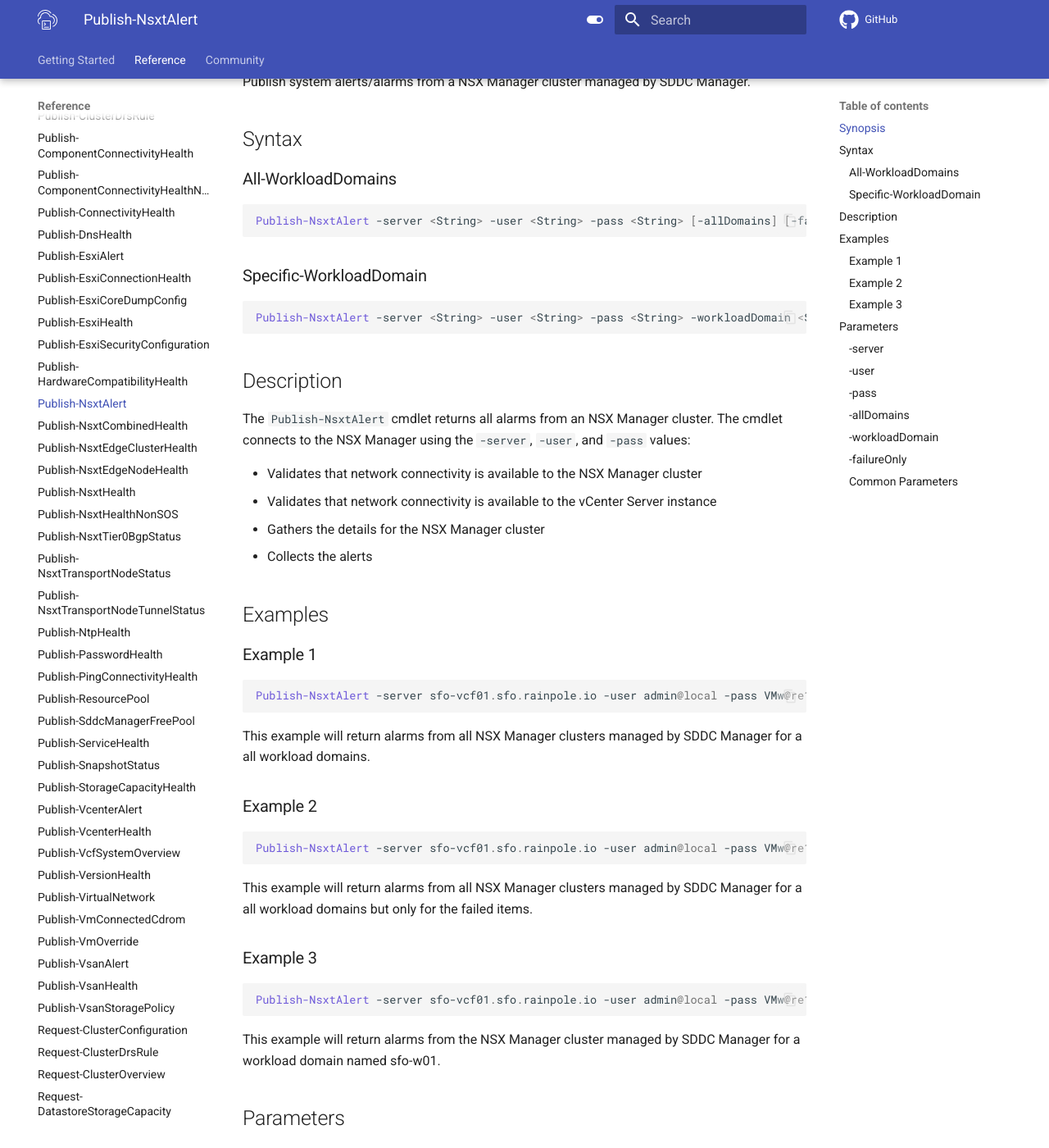
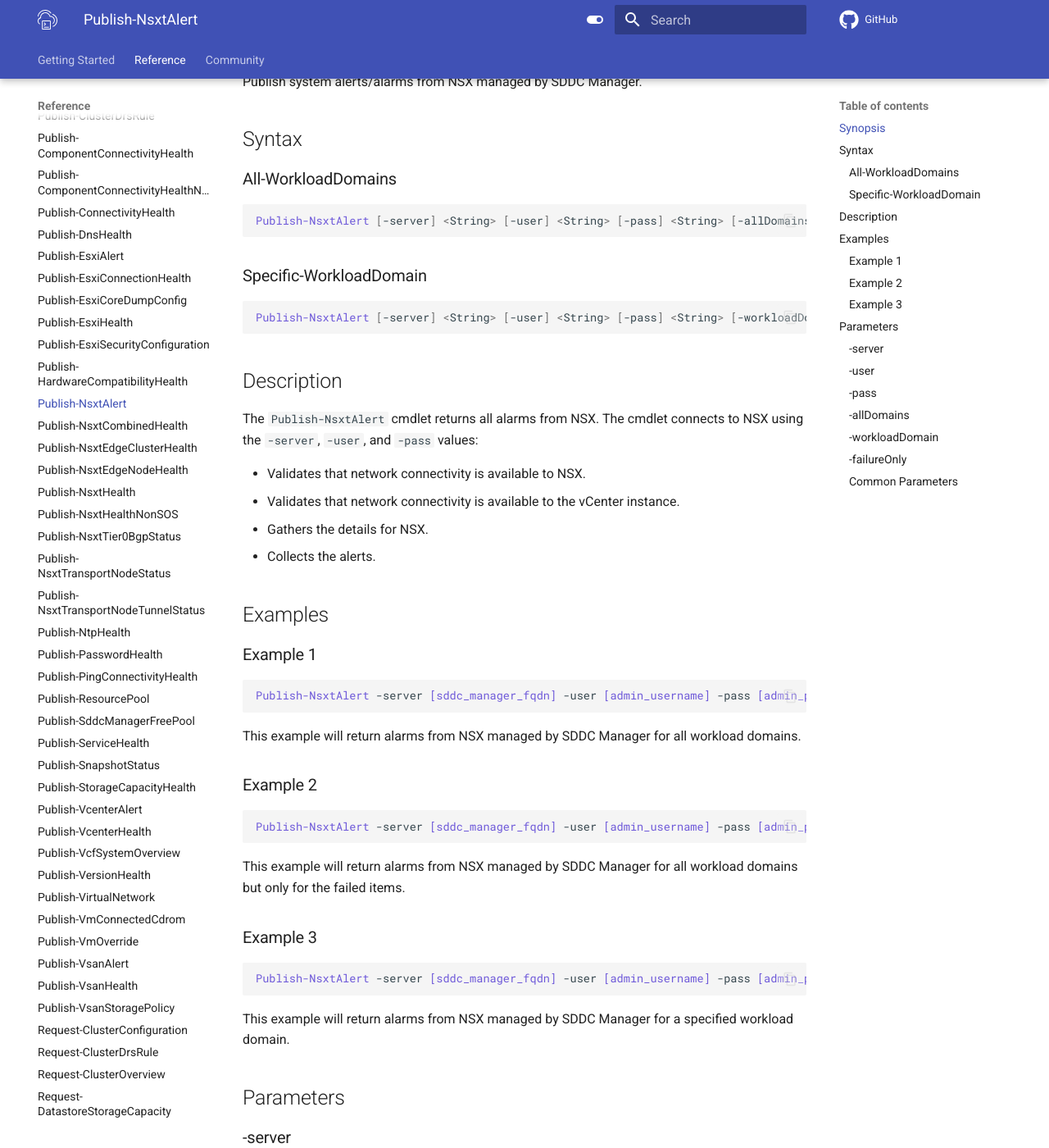
Before and after one commit to vmware/powershell-module-for-vmware-cloud-foundation-reporting, an MkDocs documentation site: the page built from docs/documentation/functions/Publish-NsxtAlert.md, in a window 1280 px wide and 1400 px high, scrolled down 192 px. Shown: the whole window at 82% size. Built offline with MkDocs 1.6.1 and Material for MkDocs 9.7.7, drawn with Linux system fonts in a browser that asks for light colours; comment, search, counter and statistics services are not loaded; the version menu is left out.

Commit message:
docs: sanitize examples
Updated `Publish-EsxiCoreDumpConfig.md` doc to sanitize all the example variables, add brackets and punctuation.
Updated `Publish-EsxiHealth.md` doc to sanitize all the example variables, add brackets and punctuation.
Updated `Publish-EsxiSecurityConfiguration.md` doc to sanitize all the example variables, add brackets and punctuation.
Updated `Publish-HardwareCompatibilityHealth.md` doc to sanitize all the example variables, add brackets and punctuation.
Updated `Publish-NsxtAlert.md` doc to sanitize all the example variables, add brackets and punctuation.

Signed-off-by: Andy Beltz <andy.beltz@broadcom.com>

````diff
--- a/docs/documentation/functions/Publish-NsxtAlert.md
+++ b/docs/documentation/functions/Publish-NsxtAlert.md
@@ -2,57 +2,57 @@
 
 ## Synopsis
 
-Publish system alerts/alarms from a NSX Manager cluster managed by SDDC Manager.
+Publish system alerts/alarms from NSX managed by SDDC Manager.
 
 ## Syntax
 
 ### All-WorkloadDomains
 
 ```powershell
-Publish-NsxtAlert -server <String> -user <String> -pass <String> [-allDomains] [-failureOnly] [<CommonParameters>]
+Publish-NsxtAlert [-server] <String> [-user] <String> [-pass] <String> [-allDomains] [-failureOnly] [<CommonParameters>]
 ```
 
 ### Specific-WorkloadDomain
 
 ```powershell
-Publish-NsxtAlert -server <String> -user <String> -pass <String> -workloadDomain <String> [-failureOnly] [<CommonParameters>]
+Publish-NsxtAlert [-server] <String> [-user] <String> [-pass] <String> [-workloadDomain] <String> [-failureOnly] [<CommonParameters>]
 ```
 
 ## Description
 
-The `Publish-NsxtAlert` cmdlet returns all alarms from an NSX Manager cluster.
-The cmdlet connects to the NSX Manager using the `-server`, `-user`, and `-pass` values:
+The `Publish-NsxtAlert` cmdlet returns all alarms from NSX.
+The cmdlet connects to NSX  using the `-server`, `-user`, and `-pass` values:
 
-- Validates that network connectivity is available to the NSX Manager cluster
-- Validates that network connectivity is available to the vCenter Server instance
-- Gathers the details for the NSX Manager cluster
-- Collects the alerts
+- Validates that network connectivity is available to NSX.
+- Validates that network connectivity is available to the vCenter instance.
+- Gathers the details for NSX.
+- Collects the alerts.
 
 ## Examples
 
 ### Example 1
 
 ```powershell
-Publish-NsxtAlert -server sfo-vcf01.sfo.rainpole.io -user admin@local -pass VMw@re1!VMw@re1! -allDomains
+Publish-NsxtAlert -server [sddc_manager_fqdn] -user [admin_username] -pass [admin_password] -allDomains
 ```
 
-This example will return alarms from all NSX Manager clusters managed by SDDC Manager for a all workload domains.
+This example will return alarms from NSX managed by SDDC Manager for all workload domains.
 
 ### Example 2
 
 ```powershell
-Publish-NsxtAlert -server sfo-vcf01.sfo.rainpole.io -user admin@local -pass VMw@re1!VMw@re1! -allDomains -failureOnly
+Publish-NsxtAlert -server [sddc_manager_fqdn] -user [admin_username] -pass [admin_password] -allDomains -failureOnly
 ```
 
-This example will return alarms from all NSX Manager clusters managed by SDDC Manager for a all workload domains but only for the failed items.
+This example will return alarms from NSX managed by SDDC Manager for all workload domains but only for the failed items.
 
 ### Example 3
 
 ```powershell
-Publish-NsxtAlert -server sfo-vcf01.sfo.rainpole.io -user admin@local -pass VMw@re1!VMw@re1! -workloadDomain sfo-w01
+Publish-NsxtAlert -server [sddc_manager_fqdn] -user [admin_username] -pass [admin_password] -workloadDomain [workload_domain_name]
 ```
 
-This example will return alarms from the NSX Manager cluster managed by SDDC Manager for a workload domain named sfo-w01.
+This example will return alarms from NSX managed by SDDC Manager for a specified workload domain.
 
 ## Parameters
 
````
Also changed, not shown: docs/documentation/functions/Publish-EsxiCoreDumpConfig.md (+9 -9 lines), docs/documentation/functions/Publish-EsxiHealth.md (+8 -8 lines), docs/documentation/functions/Publish-EsxiSecurityConfiguration.md (+11 -11 lines), docs/documentation/functions/Publish-HardwareCompatibilityHealth.md (+8 -8 lines).
